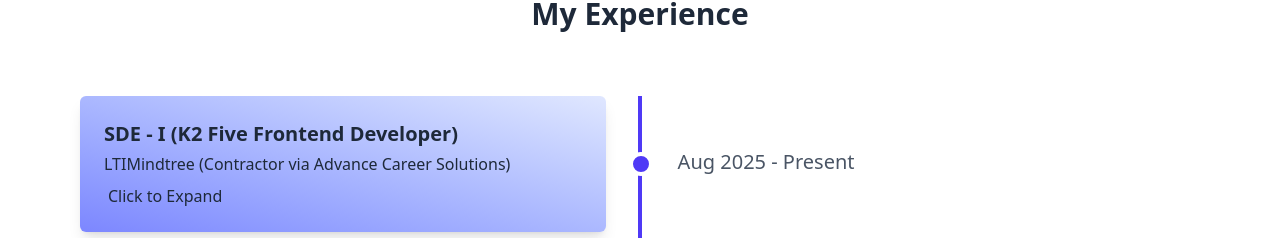
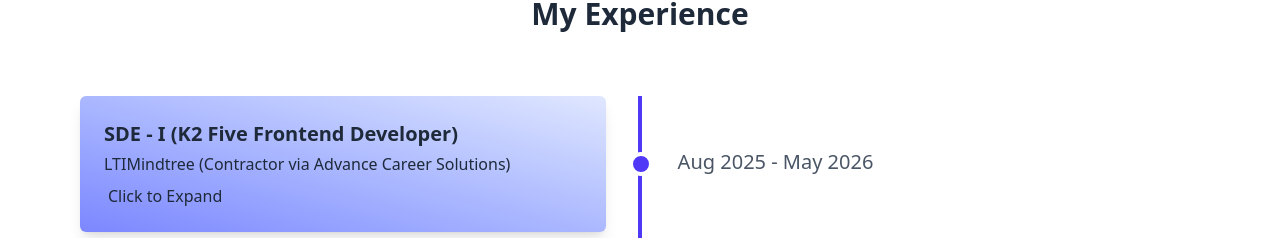
Before and after one commit to royalprivileger/portfolio, a React (Vite) app: page / in a window 1280 px wide. Shown: the part 924-1162 px from the top of the page. Built offline with nearby package versions, Linux system fonts and the light colour scheme.

Commit message:
Updated self details and resume

```diff
--- a/src/utilities/data.js
+++ b/src/utilities/data.js
@@ -6,10 +6,10 @@
   {
     title: "SDE - I (K2 Five Frontend Developer)",
     company: "LTIMindtree (Contractor via Advance Career Solutions)",
-    showDate: "Aug 2025 - Present",
+    showDate: "Aug 2025 - May 2026",
     description: "Click to Expand",
     detailedDescription:
-      "Working as a SDE Nintex K2 frontend developer for LTIMindtree (on payroll with Advance Career Solutions). Developing and maintaining enterprise webpages/forms using Nintex K2 (low code - no code tool). Implementing multiple K2 workflows to improve throughput and UI workflows in collaboration with cross-functional teams.",
+      "Worked as a SDE Nintex K2 frontend developer for LTIMindtree (on payroll with Advance Career Solutions). Developing and maintaining enterprise webpages/forms using Nintex K2 (low code - no code tool). Implementing multiple K2 workflows to improve throughput and UI workflows in collaboration with cross-functional teams.",
   },
   {
     title: "SDE - I",
```
Also changed, not shown: 1 other file (tests, documents, lock files or other folders).
